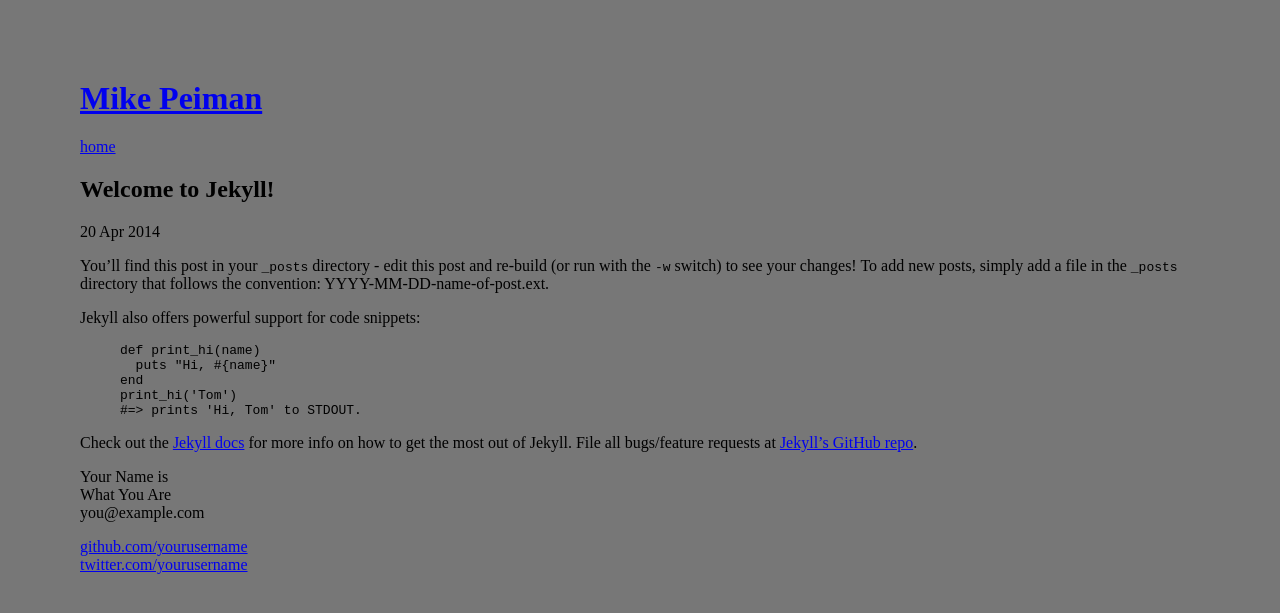
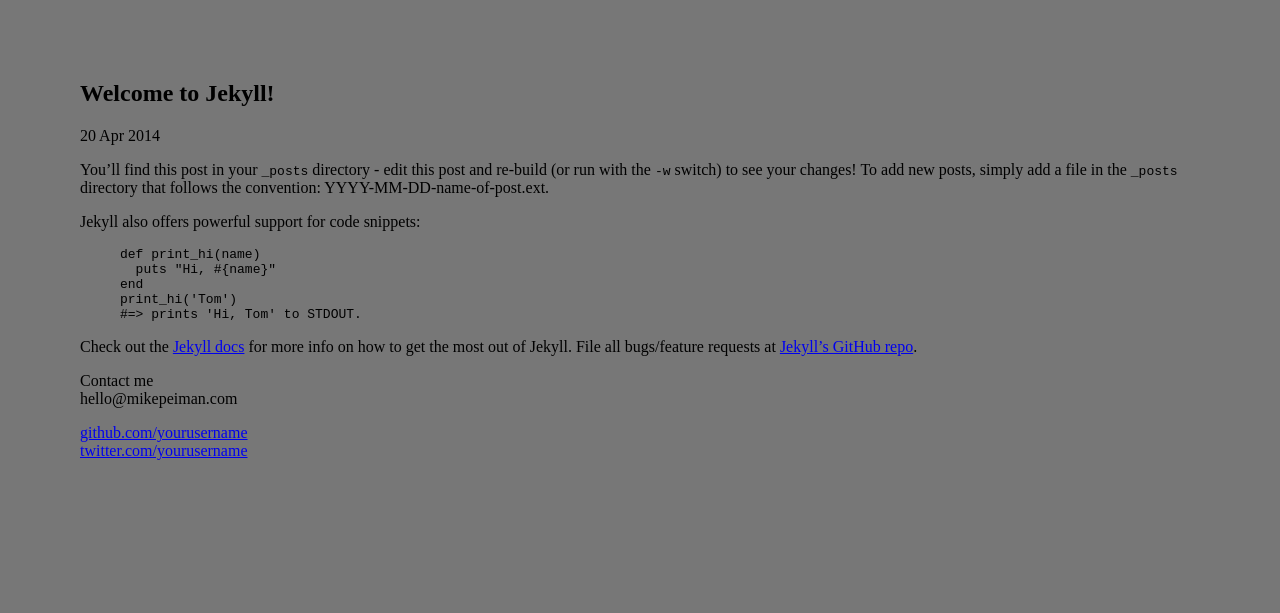
Before and after one commit to mikepeiman/mikepeiman-archive-2016, a Jekyll site: the page built from _posts/2014-04-20-welcome-to-jekyll.markdown, in a window 1280 px wide. Shown: the top 613 px of the page. Built offline with Jekyll 4.4.1, drawn with Linux system fonts in a browser that asks for light colours.

Commit message:
Quick change to test git credentials

```diff
--- a/_layouts/default.html
+++ b/_layouts/default.html
@@ -12,11 +12,6 @@
     </head>
     <body>
 
-        <div class="site">
-          <div class="header">
-            <h1 class="title"><a href="/">{{ site.name }}</a></h1>
-            <a class="extra" href="/">home</a>
-          </div>
 
           {{ content }}
 
@@ -24,9 +19,8 @@
           <div class="footer">
             <div class="contact">
               <p>
-                Your Name is<br />
-                What You Are<br />
-                you@example.com
+                Contact me<br>
+                hello@mikepeiman.com
               </p>
             </div>
             <div class="contact">
```
